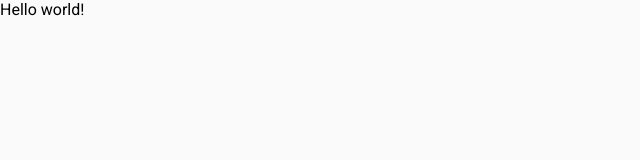
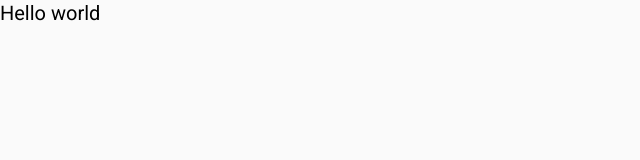
Before and after one commit to o-igor-trentini/ignite-coffee-delivery, a React (Vite) app: page / in a window 1280 px wide. Shown: the top 160 px of the page, without its empty margins (0-640 px from the left). Built offline with nearby package versions, Linux system fonts and the light colour scheme.

Commit message:
fix: Corrige classes do componente de texto

```diff
--- a/src/components/App.tsx
+++ b/src/components/App.tsx
@@ -1,6 +1,13 @@
 import { FC } from 'react';
 import '../styles/main.css';
+import { Text } from './ui/Text';
 
 export const App: FC = () => {
-    return <div>Hello world!</div>;
+    return (
+        <div>
+            <Text size="lg" weight="regular">
+                Hello world
+            </Text>
+        </div>
+    );
 };
--- a/src/components/ui/Text/index.module.css
+++ b/src/components/ui/Text/index.module.css
@@ -5,23 +5,23 @@
 }
 
 /*Size*/
-.text-lg {
+.textLg {
     font-size: 1.25rem;
 }
 
-.text-md {
+.textMd {
     font-size: 1rem;
 }
 
-.text-sm {
+.textSm {
     font-size: 0.875rem;
 }
 
 /*Weight*/
-.text-regular {
+.textRegular {
     font-weight: 400;
 }
 
-.text-bold {
+.textBold {
     font-weight: bold;
 }
```
